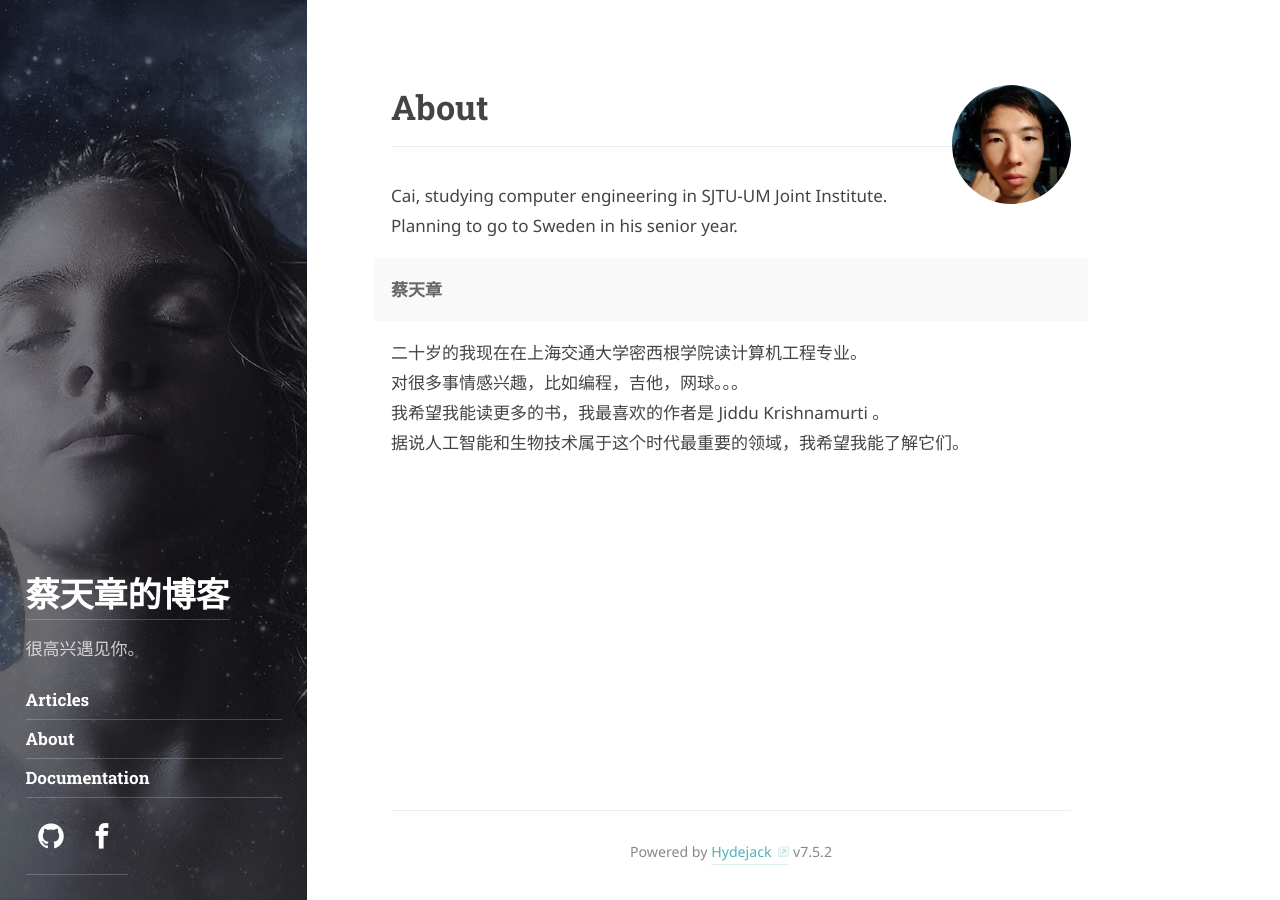
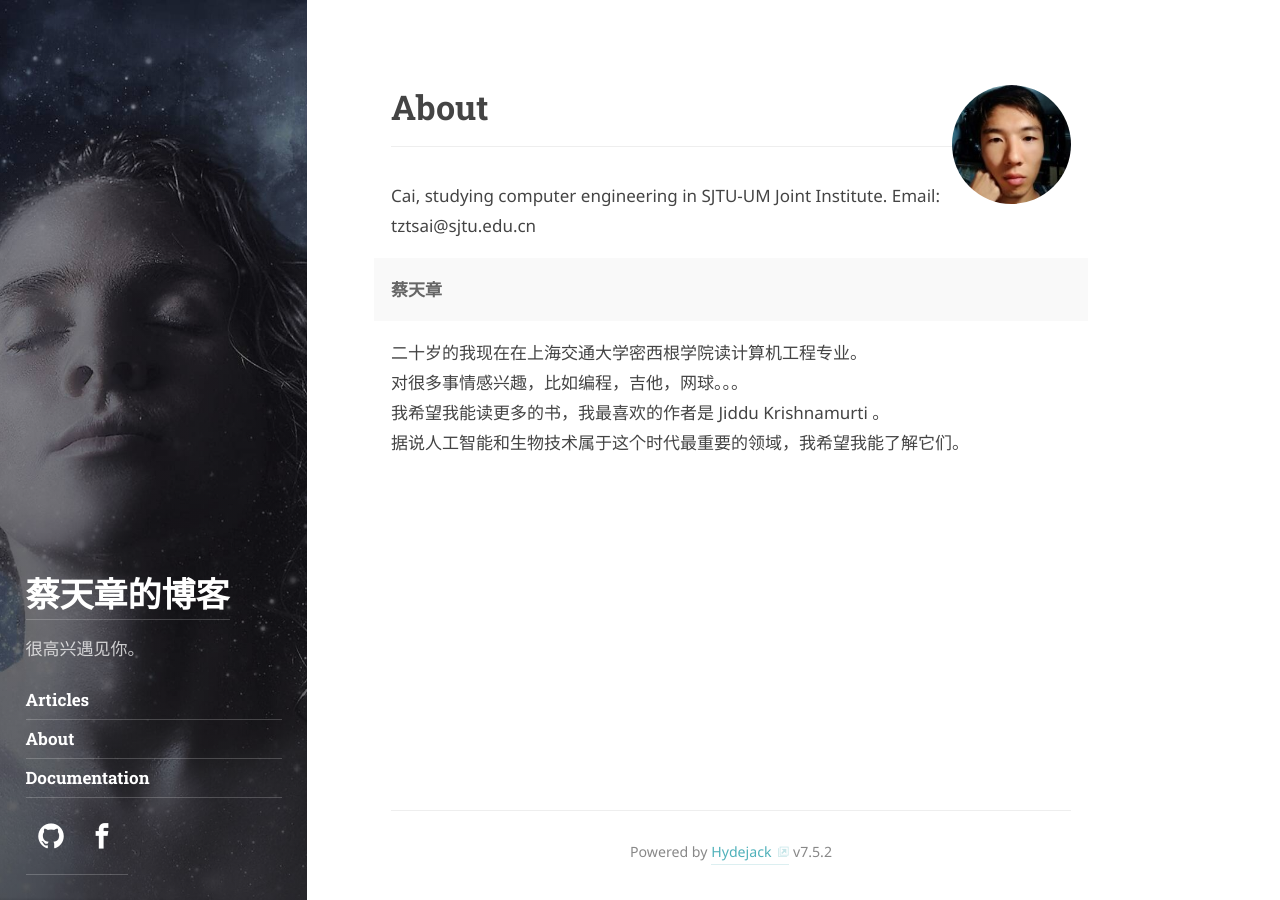
Before and after one commit to tztsai/tztsai.github.io, a Jekyll site: the page built from about.md, in a window 1280 px wide. Built offline with Jekyll 4.4.1, drawn with Linux system fonts in a browser that asks for light colours; some web fonts are replaced.

Commit message:
change author about

```diff
--- a/_data/authors.yml
+++ b/_data/authors.yml
@@ -8,8 +8,8 @@ author1:
   # Used at the bottom of each page and at the top of the `about` layout
   # Markdown enabled, can use multiple paragraphs (enabled by `|`)
   about:             |
-    Cai, studying computer engineering in SJTU-UM Joint Institute. Planning to
-    go to Sweden in his senior year.
+    Cai, studying computer engineering in SJTU-UM Joint Institute.
+    Email: tztsai@sjtu.edu.cn
 
   # This photo will be used in the about section
   picture:
```
